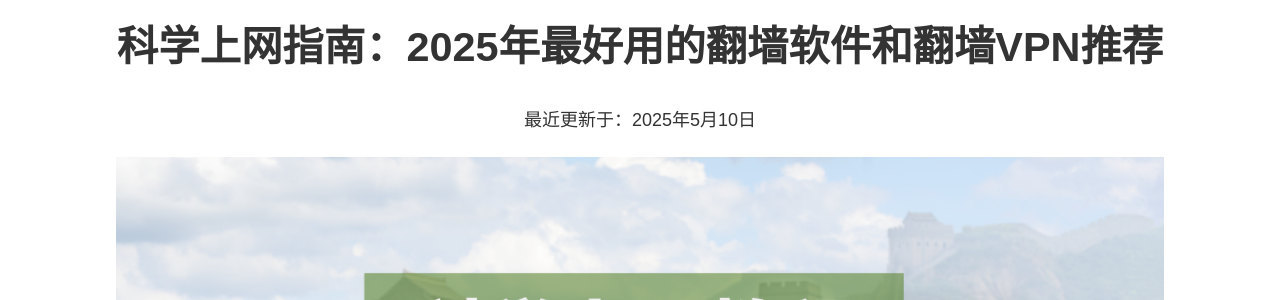
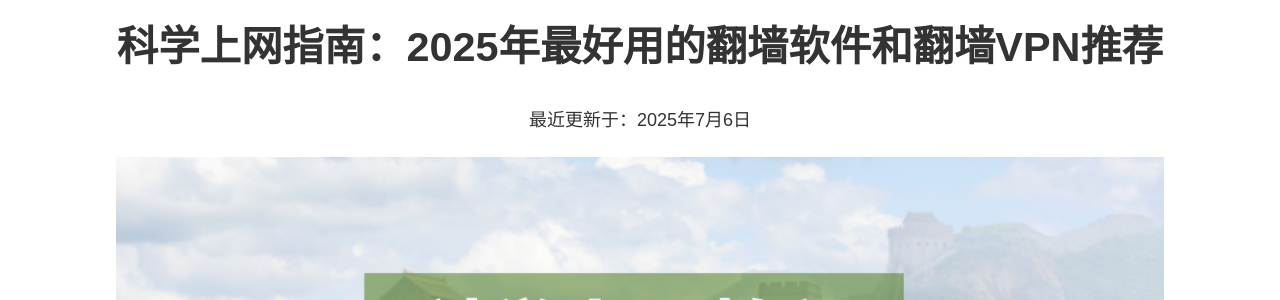
Before and after one commit to chinavpns/chinavpns.github.io, a Jekyll site: the page built from index.md, in a window 1280 px wide and 900 px high. Shown: the part 128-428 px from the top of the window. Built offline with Jekyll 4.4.1, drawn with Linux system fonts in a browser that asks for light colours.

Commit message:
Update index.md

```diff
--- a/index.md
+++ b/index.md
@@ -6,7 +6,7 @@
 
 # 科学上网指南：2025年最好用的翻墙软件和翻墙VPN推荐
 
-<p align="center">最近更新于：2025年5月10日</p>
+<p align="center">最近更新于：2025年7月6日</p>
 
 ![科学上网指南：最好用的翻墙软件和翻墙VPN推荐](https://raw.githubusercontent.com/chinavpns/chinavpns.github.io/refs/heads/main/image/%E7%A7%91%E5%AD%A6%E4%B8%8A%E7%BD%91%E6%95%99%E7%A8%8B.png)
 
```
